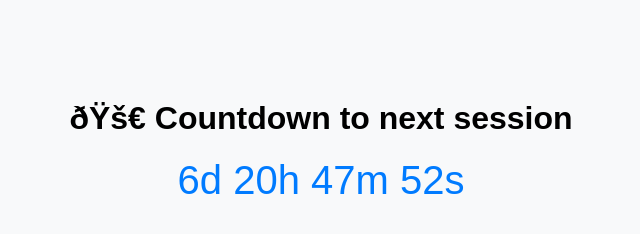
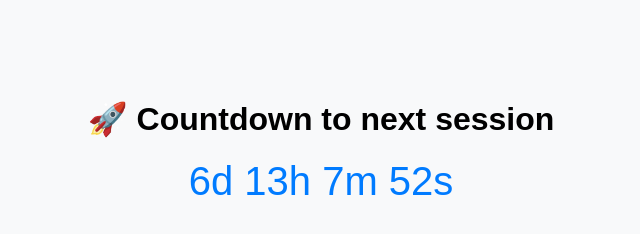
Before and after one commit to VIRSA-Lab/lambda-geeks-time, a plain HTML site: page docs/index.html in a window 1280 px wide. Shown: the whole page, without its empty margins (319-959 px from the left). Drawn offline with Linux system fonts and the light colour scheme.

Commit message:
fix: update character set to UTF-8 and correct target date for countdown

```diff
--- a/docs/index.html
+++ b/docs/index.html
@@ -2,7 +2,7 @@
 <!DOCTYPE html>
 <html lang="en">
 <head>
-  <meta charset="UTF-4">
+  <meta charset="UTF-8">
   <title>Countdown to Next Session</title>
   <style>
     body {
@@ -25,7 +25,7 @@
   <div id="countdown">Loading...</div>
 
   <script>
-    const targetDate = new Date("2025-06-20T18:40:00Z");
+    const targetDate = new Date("2025-06-20T11:00:00Z");
 
     function updateCountdown() {
       const now = new Date();
```
